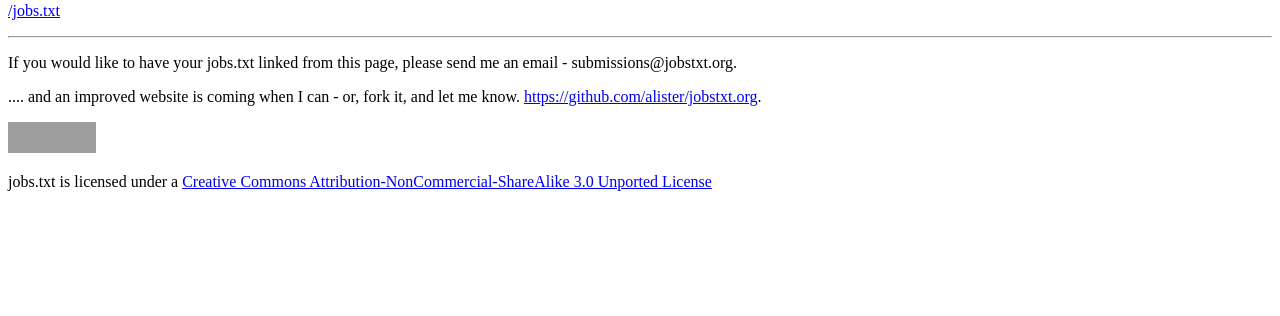
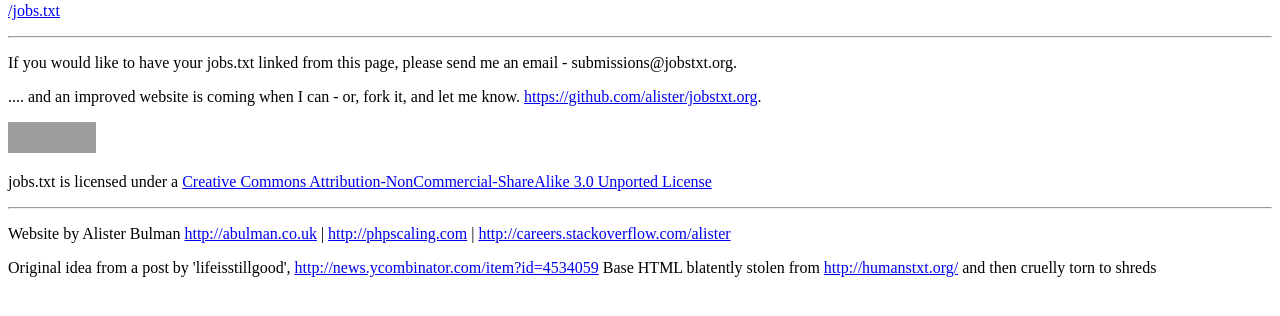
Before and after one commit to alister/jobstxt.org, a PHP site: page / in a window 1280 px wide. Shown: the part 265-581 px from the top of the page. Run offline with PHP 8.4, Linux system fonts and the light colour scheme; grey boxes are pictures that could not be loaded.

Commit message:
tracking and credits

```diff
--- a/public/index.php
+++ b/public/index.php
@@ -24,7 +24,8 @@
         <div id="wrapper">
 <script type="text/javascript">
   var _gaq = _gaq || [];
-            _gaq.push(['_setAccount', 'UA-1643796-25']);
+  _gaq.push(['_setAccount', 'UA-34900638-1']);
+  _gaq.push(['_setDomainName', 'jobstxt.org']);
   _gaq.push(['_trackPageview']);
   (function() {
     var ga = document.createElement('script'); ga.type = 'text/javascript'; ga.async = true;
@@ -32,10 +33,8 @@
     var s = document.getElementsByTagName('script')[0]; s.parentNode.insertBefore(ga, s);
   })();
 </script>
-
             <div id="content2">
                 <h1>About jobs.txt</h1>
-
 
                 <section class="intro">
                     <article>
@@ -76,6 +75,14 @@ License</a></p>
     </section>
 </footer>
 
+<hr/>
+
+<p>Website by Alister Bulman <a href="http://abulman.co.uk">http://abulman.co.uk</a> |
+	<a href="http://phpscaling.com">http://phpscaling.com</a> |
+	<a href="http://careers.stackoverflow.com/alister">http://careers.stackoverflow.com/alister</a></p>
+<p>Original idea from a post by 'lifeisstillgood', <a href="http://news.ycombinator.com/item?id=4534059">http://news.ycombinator.com/item?id=4534059</a>
+Base HTML blatently stolen from <a href="http://humanstxt.org/">http://humanstxt.org/</a> and then cruelly torn to shreds</p>
+
 
 		</div> <!-- .wrapper-->
 	</body>
```
Lines whose indentation alone changed are shown as unchanged.
